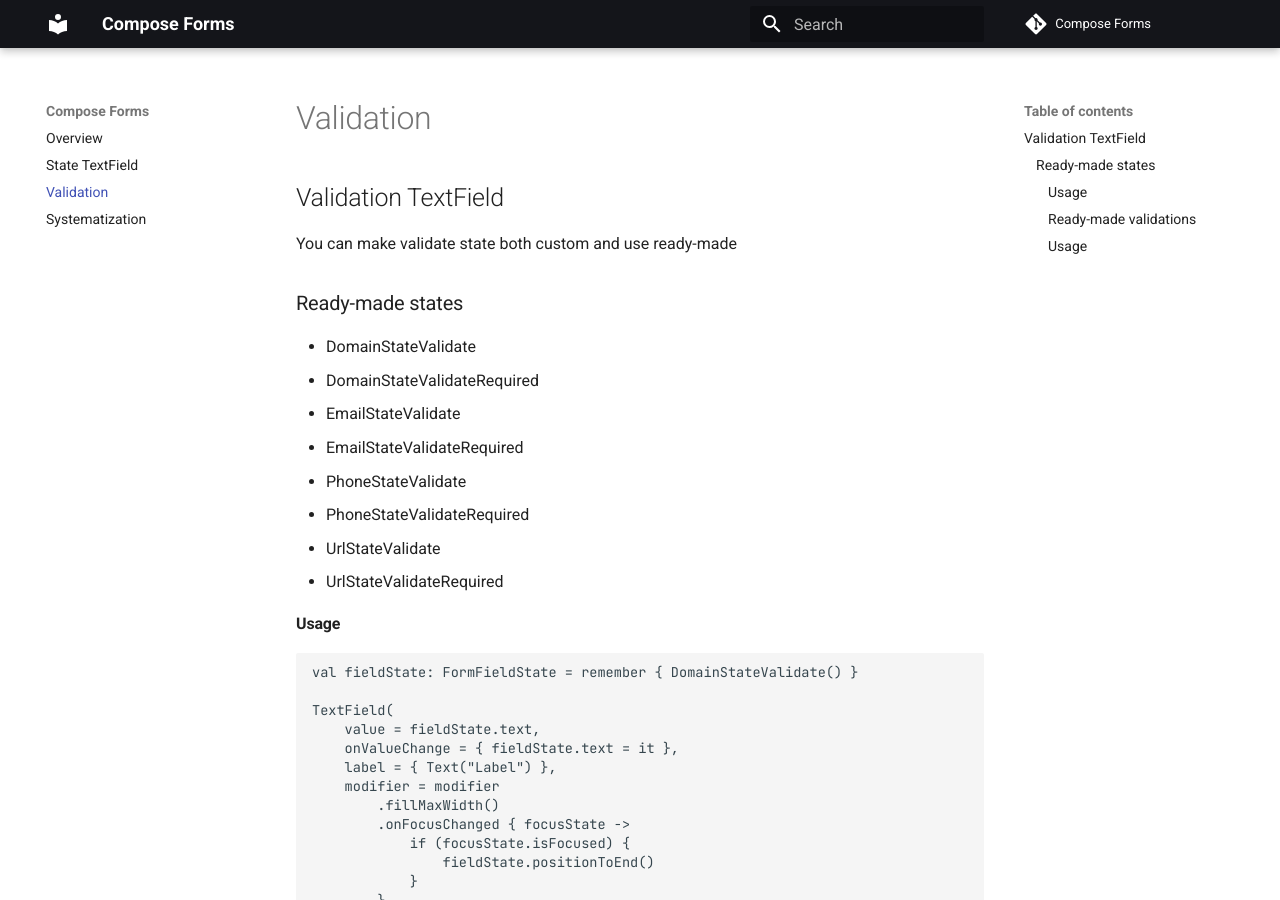
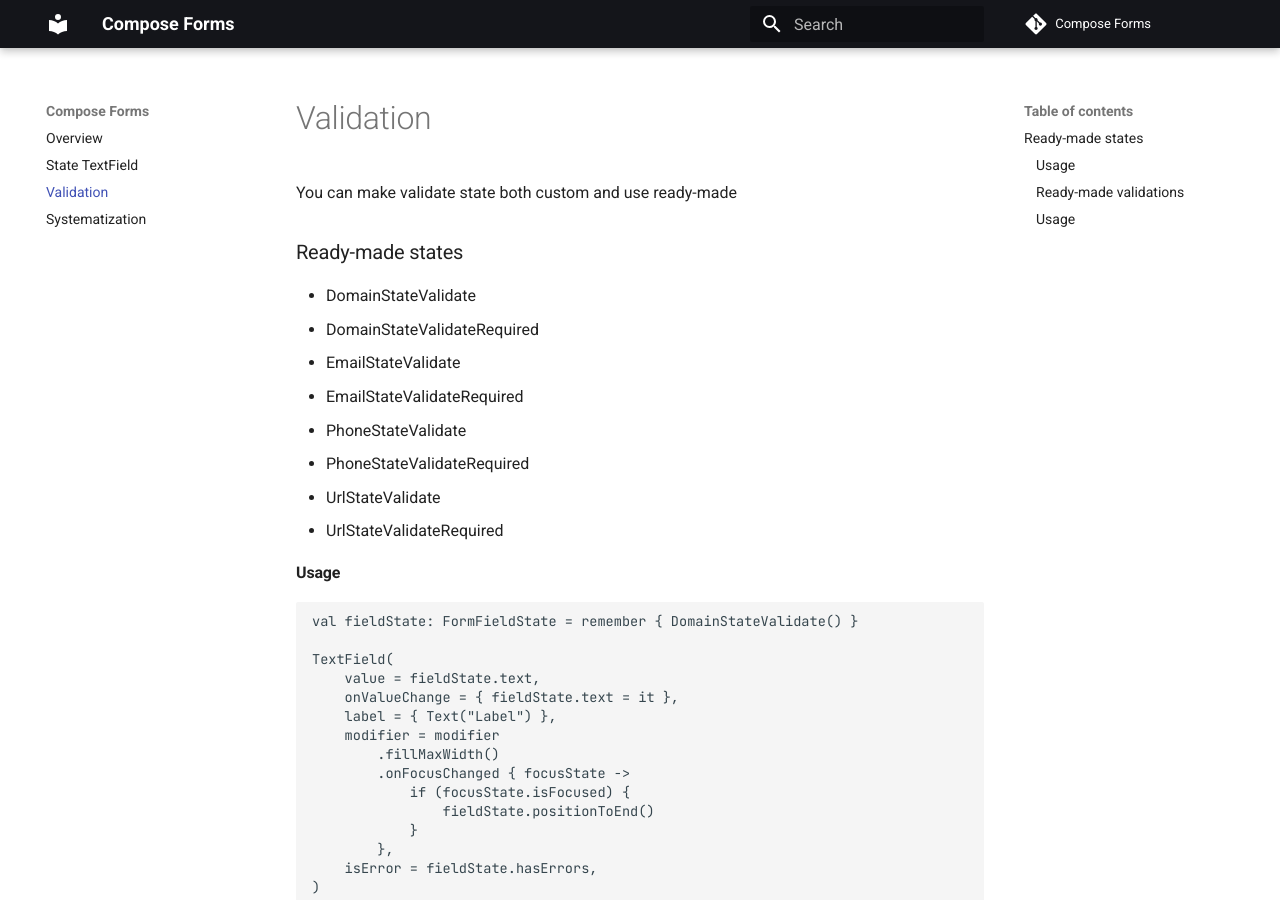
Before and after one commit to keygenqt/compose-forms, an MkDocs documentation site: the page built from docs/validationTextField.md, in a window 1280 px wide and 900 px high. Built offline with MkDocs 1.6.1 and Material for MkDocs 9.7.7, drawn with Linux system fonts in a browser that asks for light colours; comment, search, counter and statistics services are not loaded.

Commit message:
update docs

```diff
--- a/docs/validationTextField.md
+++ b/docs/validationTextField.md
@@ -1,5 +1,3 @@
-## Validation TextField
-
 You can make validate state both custom and use ready-made
 
 ### Ready-made states
```
